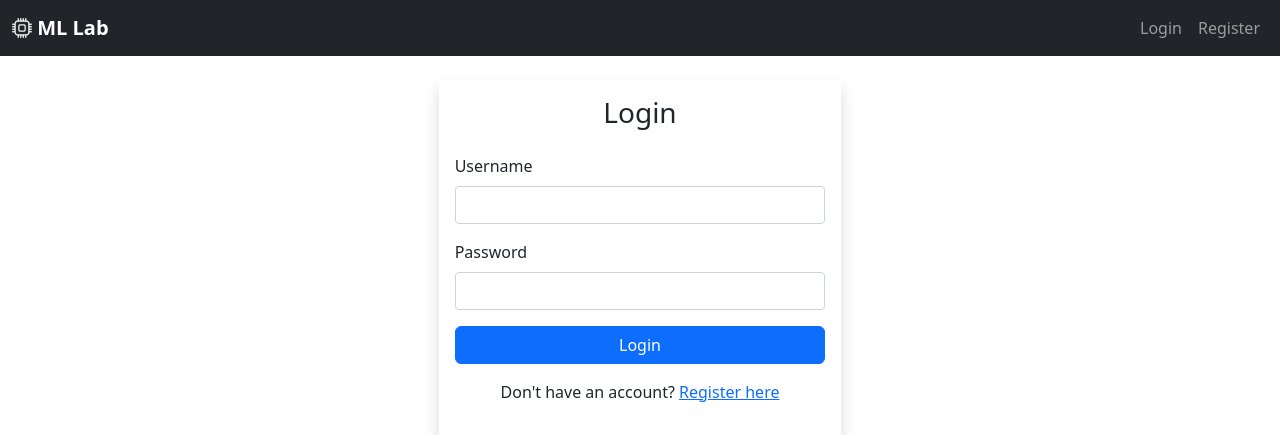
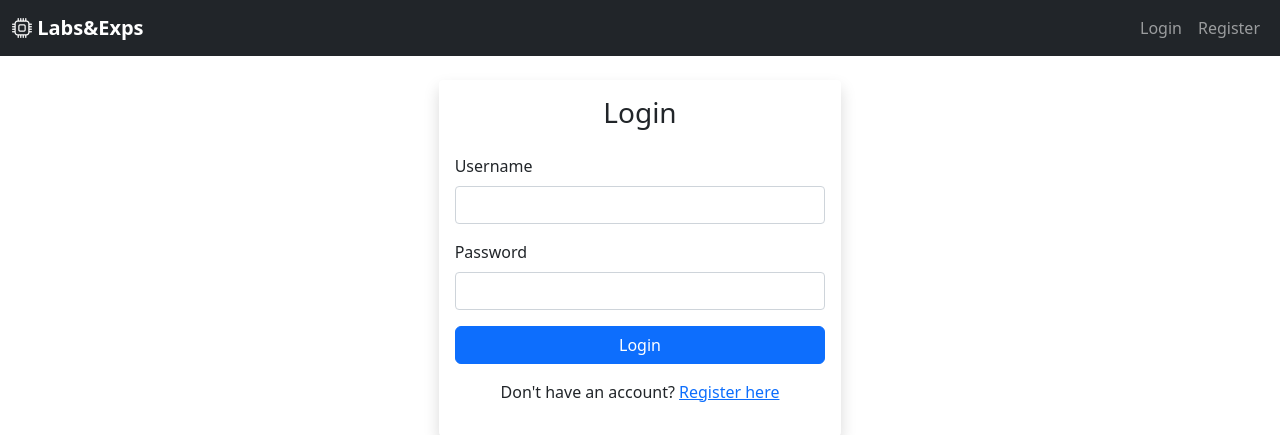
Before and after one commit to cr0iss4nt/omis_system, a FastAPI app: page / in a window 1280 px wide. Shown: the top 435 px of the page. Run offline with FastAPI, Linux system fonts and the light colour scheme.

Commit message:
base.html

```diff
--- a/app/templates/base.html
+++ b/app/templates/base.html
@@ -19,7 +19,7 @@
     <nav class="navbar navbar-expand-lg navbar-dark bg-dark">
         <div class="container-fluid">
             <a class="navbar-brand" href="/">
-                <i class="bi bi-cpu"></i> ML Lab
+                <i class="bi bi-cpu"></i> Labs&Exps
             </a>
             <button class="navbar-toggler" type="button" data-bs-toggle="collapse" data-bs-target="#navbarNav">
                 <span class="navbar-toggler-icon"></span>
```
